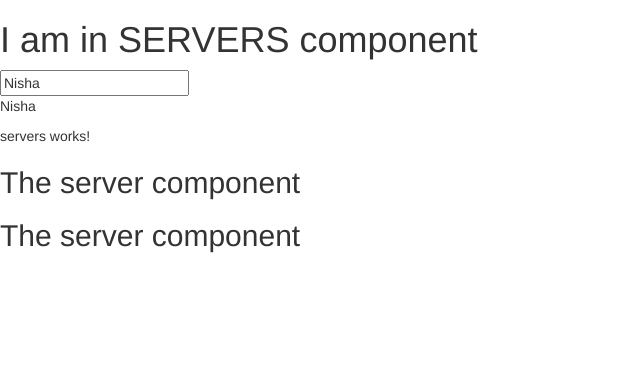
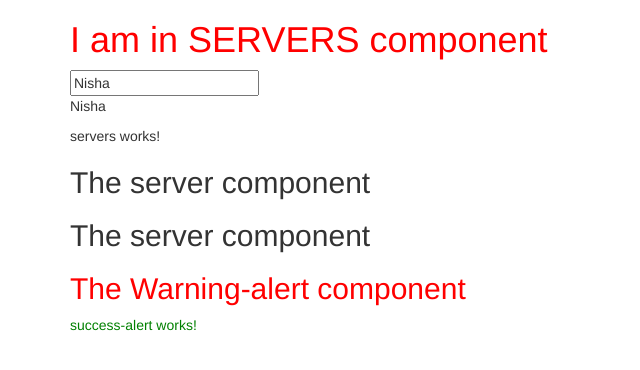
Before and after one commit to nisha8c/Angular_PracticeApp, an Angular app: page / in a window 1280 px wide. Shown: the top 370 px of the page, without its empty margins (0-640 px from the left). Built offline with nearby package versions, Linux system fonts and the light colour scheme.

Commit message:
created manual and cli component for success and warning

```diff
--- a/src/app/app.component.css
+++ b/src/app/app.component.css
@@ -0,0 +1,3 @@
+h1 {
+    color: darkblue;
+}
--- a/src/app/app.component.html
+++ b/src/app/app.component.html
@@ -1,5 +1,10 @@
-<h1>I am in SERVERS component</h1>
-<input type="text" [(ngModel)]="name">
-<p>{{ name }}</p>
-
-<app-servers></app-servers>
+<div class="container">
+    <div class="row">
+        <div class="col-xs-12">
+            <h1>I am in SERVERS component</h1>
+            <input type="text" [(ngModel)]="name">
+            <p>{{ name }}</p>
+            <app-servers></app-servers>
+        </div>
+    </div>
+</div>
--- a/src/app/app.component.ts
+++ b/src/app/app.component.ts
@@ -3,7 +3,12 @@
 @Component({
   selector: 'app-root',
   templateUrl: './app.component.html',
-  styleUrls: ['./app.component.css']
+  // styleUrls: ['./app.component.css']
+  styles: [`
+  h1 {
+    color: red;
+  }
+  `]
 })
 export class AppComponent {
   name = 'Nisha';
--- a/src/app/app.module.ts
+++ b/src/app/app.module.ts
@@ -6,13 +6,17 @@
 import { AppComponent } from './app.component';
 import { ServerComponent } from './server/server.component';
 import { ServersComponent } from './servers/servers.component';
+import { WarningAlertComponent } from './warning-alert/warning-alert.component';
+import { SuccessAlertComponent } from './success-alert/success-alert.component';
 
 //app decorator
 @NgModule({
   declarations: [
     AppComponent,
     ServerComponent,
-    ServersComponent
+    ServersComponent,
+    WarningAlertComponent,
+    SuccessAlertComponent
   ],
   imports: [
     BrowserModule,
--- a/src/app/servers/servers.component.html
+++ b/src/app/servers/servers.component.html
@@ -1,3 +1,5 @@
 <p>servers works!</p>
 <app-server></app-server>
 <app-server></app-server>
+<app-warning-alert></app-warning-alert>
+<app-success-alert></app-success-alert>
--- /dev/null
+++ b/src/app/success-alert/success-alert.component.css
@@ -0,0 +1,3 @@
+p {
+    color: green;
+}
--- /dev/null
+++ b/src/app/success-alert/success-alert.component.html
@@ -0,0 +1 @@
+<p>success-alert works!</p>
--- /dev/null
+++ b/src/app/warning-alert/warning-alert.component.css
@@ -0,0 +1,3 @@
+h2 {
+    color: red;
+}
--- /dev/null
+++ b/src/app/warning-alert/warning-alert.component.html
@@ -0,0 +1 @@
+<h2>The Warning-alert component</h2>
```
Also changed, not shown: src/app/success-alert/success-alert.component.ts (added, +10 -0 lines), src/app/warning-alert/warning-alert.component.ts (added, +11 -0 lines), 2 other files (tests, documents, lock files or other folders).
